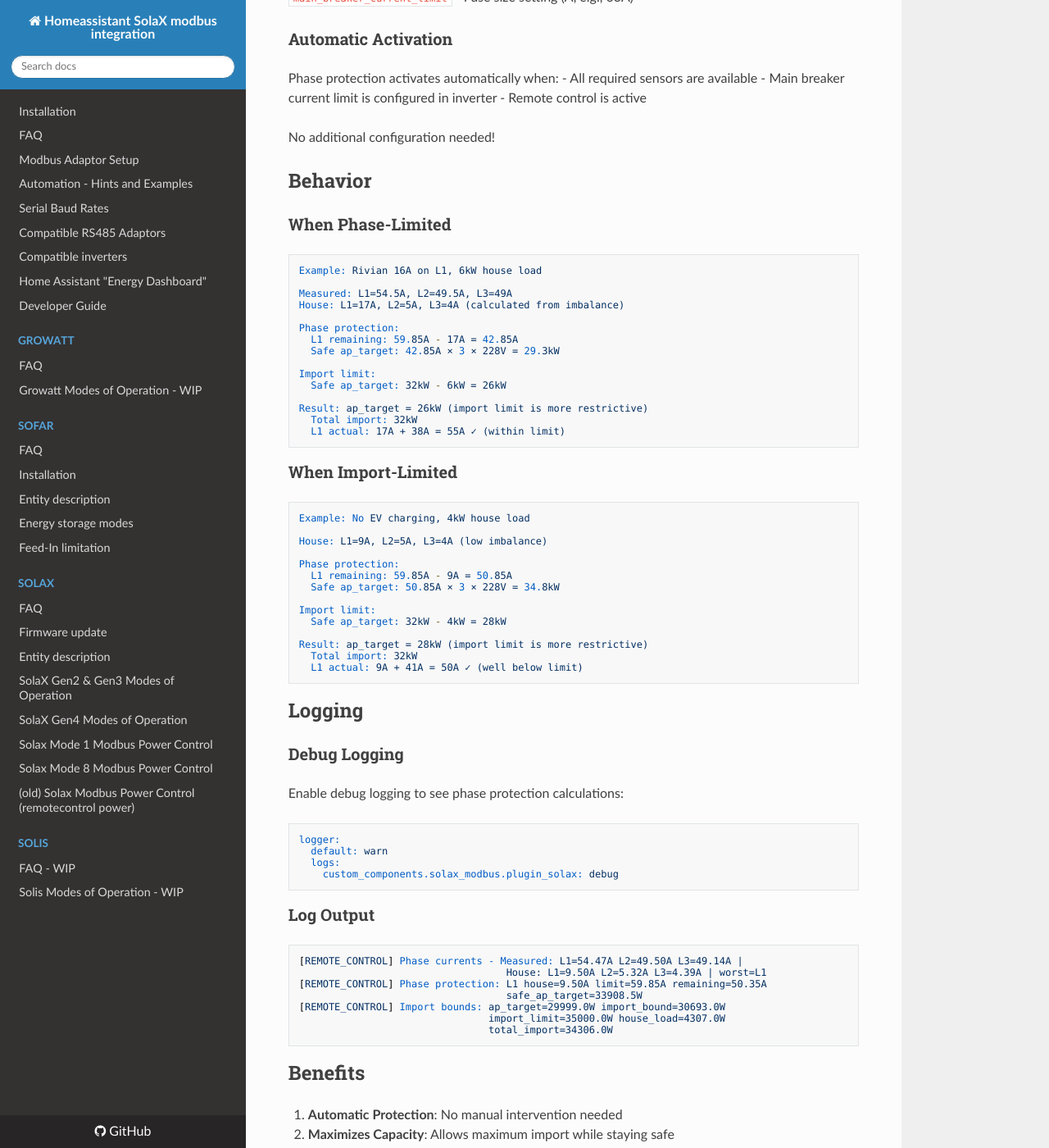
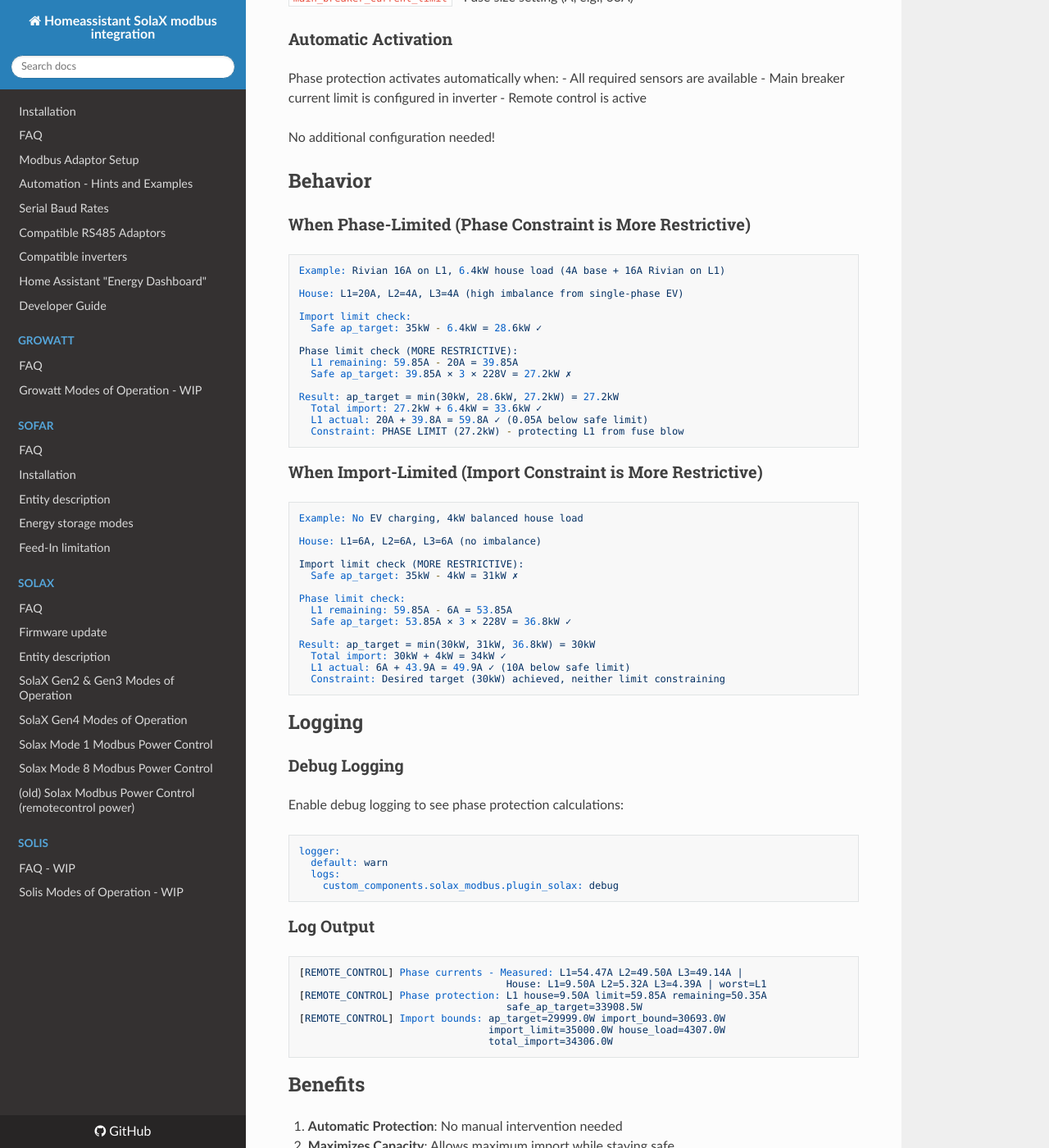
Before and after one commit to wills106/homeassistant-solax-modbus, an MkDocs documentation site: the page built from docs/solax-phase-protection.md, in a window 1280 px wide and 1400 px high, scrolled down 2436 px. Shown: the whole window at 82% size. Built offline with MkDocs 1.6.1, drawn with Linux system fonts in a browser that asks for light colours; nearby versions of some CDN libraries.

Commit message:
docs: Fix behavior examples to match 35kW import limit
- Phase-limited example: 6.4kW house, phase limit (27.2kW) constrains
- Import-limited example: 4kW balanced, desired 30kW achieved
- Both examples now consistent with bar chart scenarios
- Import limit check applied first, then phase limit check

````diff
--- a/docs/solax-phase-protection.md
+++ b/docs/solax-phase-protection.md
@@ -145,43 +145,44 @@ No additional configuration needed!
 
 ## Behavior
 
-### When Phase-Limited
+### When Phase-Limited (Phase Constraint is More Restrictive)
 
 ```
-Example: Rivian 16A on L1, 6kW house load
+Example: Rivian 16A on L1, 6.4kW house load (4A base + 16A Rivian on L1)
 
-Measured: L1=54.5A, L2=49.5A, L3=49A
-House: L1=17A, L2=5A, L3=4A (calculated from imbalance)
+House: L1=20A, L2=4A, L3=4A (high imbalance from single-phase EV)
 
-Phase protection:
-  L1 remaining: 59.85A - 17A = 42.85A
-  Safe ap_target: 42.85A × 3 × 228V = 29.3kW
+Import limit check:
+  Safe ap_target: 35kW - 6.4kW = 28.6kW ✓
 
-Import limit:
-  Safe ap_target: 32kW - 6kW = 26kW
+Phase limit check (MORE RESTRICTIVE):
+  L1 remaining: 59.85A - 20A = 39.85A
+  Safe ap_target: 39.85A × 3 × 228V = 27.2kW ✗
 
-Result: ap_target = 26kW (import limit is more restrictive)
-  Total import: 32kW
-  L1 actual: 17A + 38A = 55A ✓ (within limit)
+Result: ap_target = min(30kW, 28.6kW, 27.2kW) = 27.2kW
+  Total import: 27.2kW + 6.4kW = 33.6kW ✓
+  L1 actual: 20A + 39.8A = 59.8A ✓ (0.05A below safe limit)
+  Constraint: PHASE LIMIT (27.2kW) - protecting L1 from fuse blow
 ```
 
-### When Import-Limited
+### When Import-Limited (Import Constraint is More Restrictive)
 
 ```
-Example: No EV charging, 4kW house load
+Example: No EV charging, 4kW balanced house load
 
-House: L1=9A, L2=5A, L3=4A (low imbalance)
+House: L1=6A, L2=6A, L3=6A (no imbalance)
 
-Phase protection:
-  L1 remaining: 59.85A - 9A = 50.85A
-  Safe ap_target: 50.85A × 3 × 228V = 34.8kW
+Import limit check (MORE RESTRICTIVE):
+  Safe ap_target: 35kW - 4kW = 31kW ✗
 
-Import limit:
-  Safe ap_target: 32kW - 4kW = 28kW
+Phase limit check:
+  L1 remaining: 59.85A - 6A = 53.85A
+  Safe ap_target: 53.85A × 3 × 228V = 36.8kW ✓
 
-Result: ap_target = 28kW (import limit is more restrictive)
-  Total import: 32kW
-  L1 actual: 9A + 41A = 50A ✓ (well below limit)
+Result: ap_target = min(30kW, 31kW, 36.8kW) = 30kW
+  Total import: 30kW + 4kW = 34kW ✓
+  L1 actual: 6A + 43.9A = 49.9A ✓ (10A below safe limit)
+  Constraint: Desired target (30kW) achieved, neither limit constraining
 ```
 
 ## Logging
````
